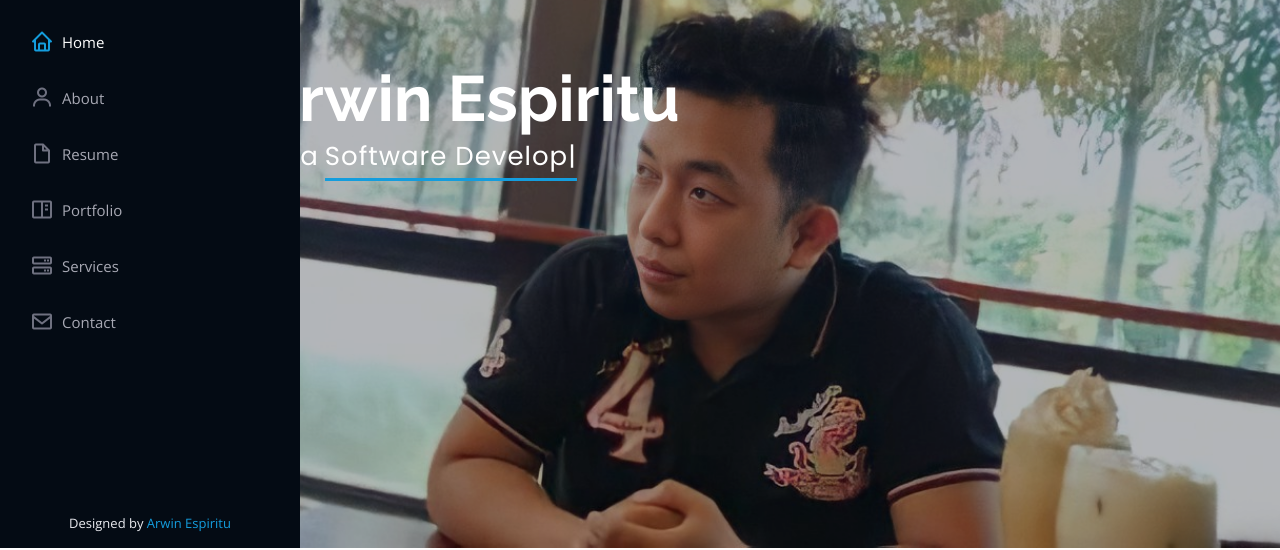
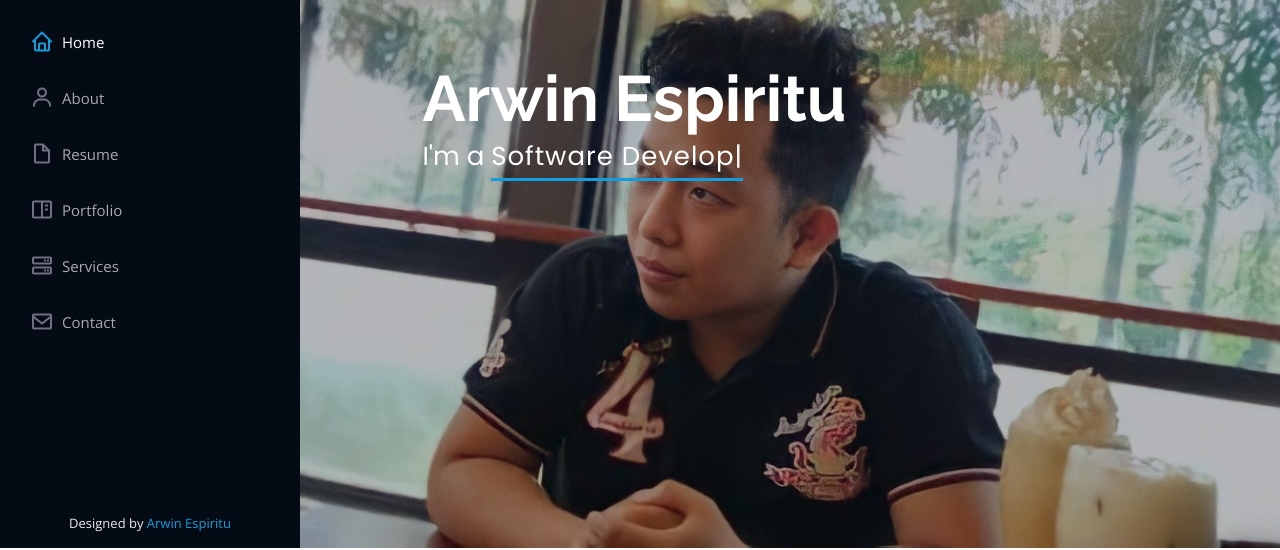
Before and after one commit to arwin0447/arwin0447.github.io, a plain HTML site: page index.html in a window 1280 px wide. Shown: the part 252-802 px from the top of the page. Drawn offline with nearby package versions, Linux system fonts and the light colour scheme.

Commit message:
Update style.css

```diff
--- a/assets/css/style.css
+++ b/assets/css/style.css
@@ -230,7 +230,7 @@ h1, h2, h3, h4, h5, h6 {
 
 #hero .hero-container {
   position: relative;
-  left: 20vw;
+  left: 33vw;
   z-index: 2;
   min-width: 300px;
 }
```
